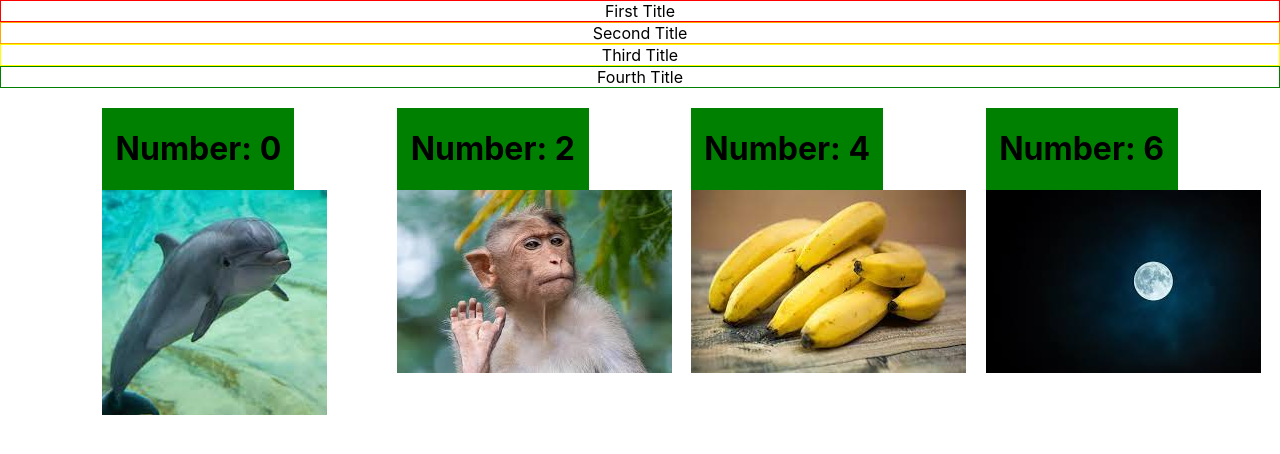
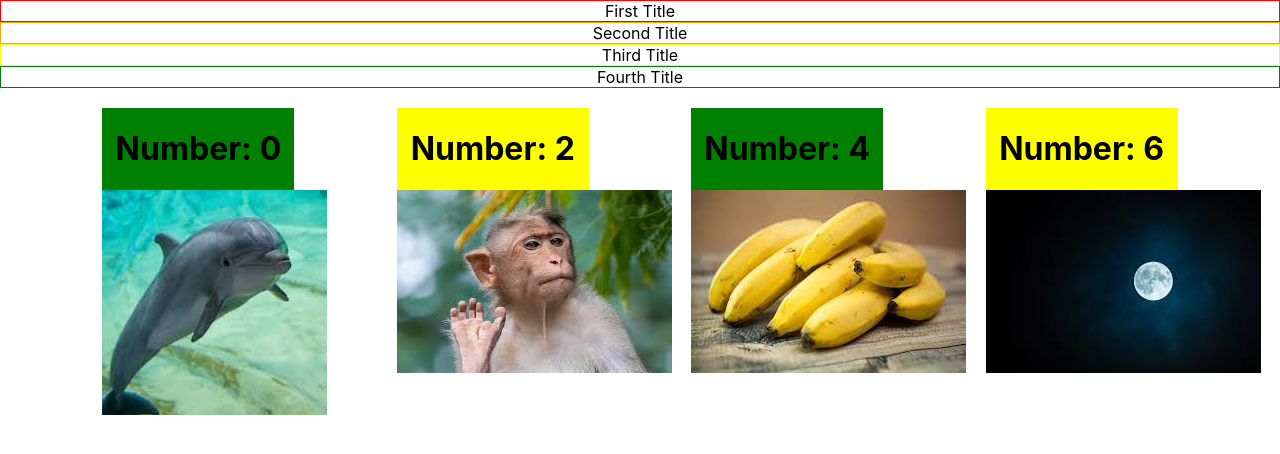
Before and after one commit to JoshuaJonesTS/basic-react-practice, a React (Create React App) app: page / in a window 1280 px wide. Shown: the top 454 px of the page. Built offline with nearby package versions, Linux system fonts and the light colour scheme.

Commit message:
Render green or yellow

```diff
--- a/src/App.js
+++ b/src/App.js
@@ -40,8 +40,12 @@ function App() {
       {/* map through image object to display images, index is by default initialized as an integer */}
       {
         imageObj.map((imageT, index) => {
+          let color = "yellow"
+          if(index % 2 === 0) {
+            color = 'green'
+          }
           return (
-            <Square picture={imageT.photo} number={index} color={"green"}/>
+            <Square picture={imageT.photo} number={index} color={color}/>
           );
         })
       }
```
